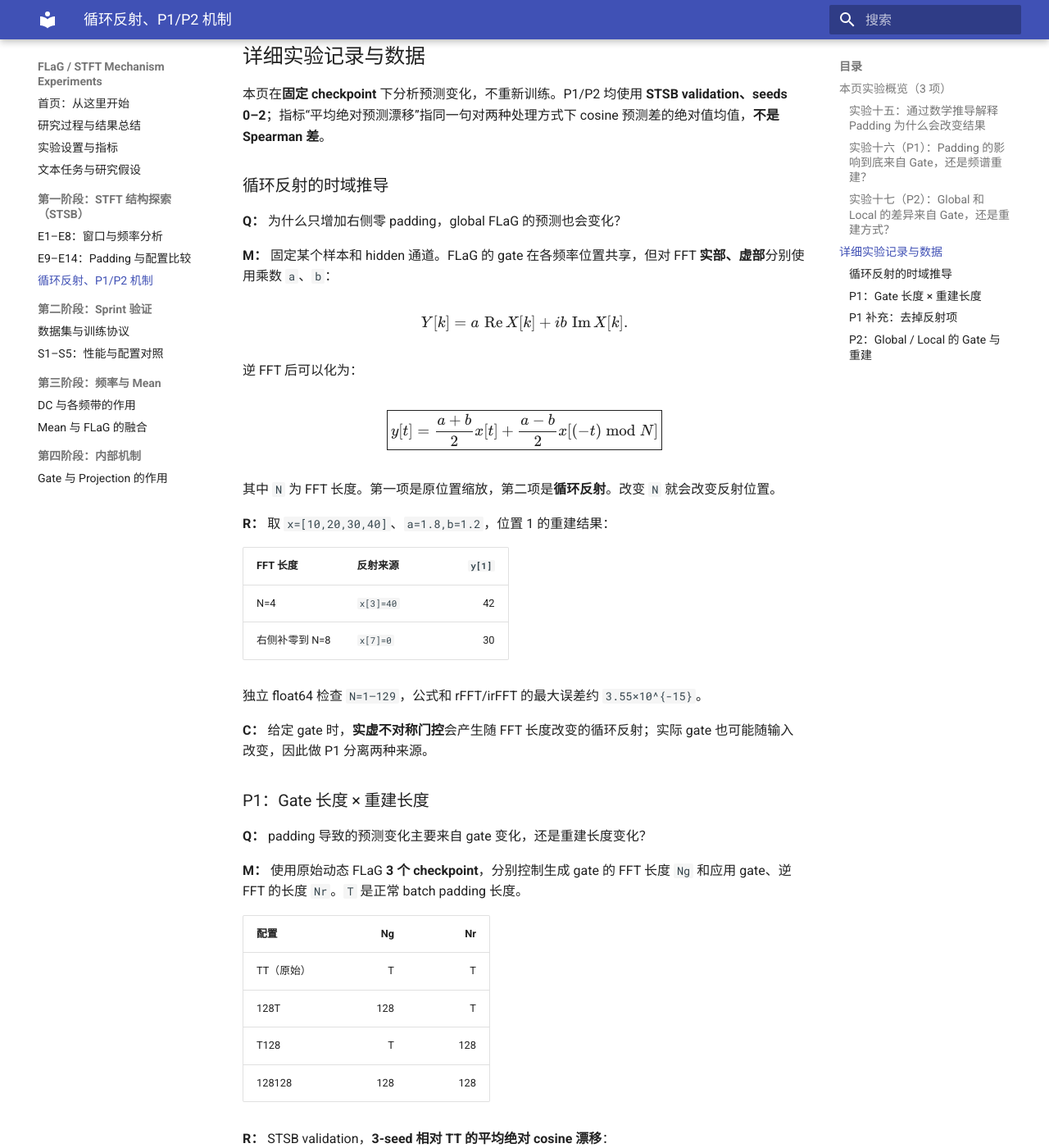
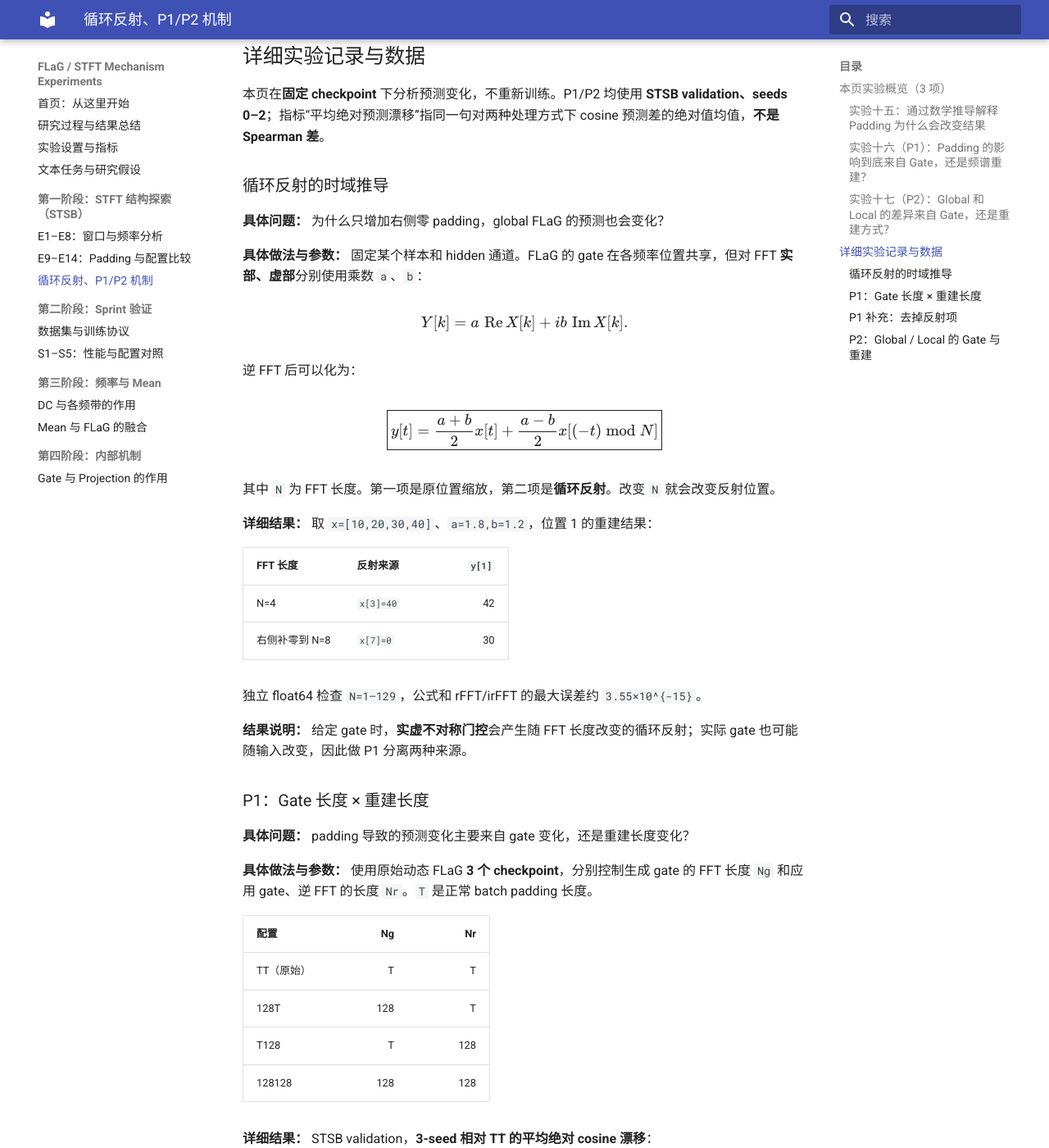
Before and after one commit to lumoswwr/FLaG-STFT-Notes, an MkDocs documentation site: the page built from docs/stsb/03-mechanism.md, in a window 1280 px wide and 1400 px high, scrolled down 1391 px. Shown: the whole window at 82% size. Built offline with MkDocs 1.6.1 and Material for MkDocs 9.7.7, drawn with Linux system fonts in a browser that asks for light colours; some of the changed text lies outside the part shown.

Commit message:
Replace abbreviated QMRC labels with self-explanatory Chinese detail headings

```diff
--- a/docs/stsb/03-mechanism.md
+++ b/docs/stsb/03-mechanism.md
@@ -39,9 +39,9 @@
 
 ### 循环反射的时域推导
 
-**Q：** 为什么只增加右侧零 padding，global FLaG 的预测也会变化？
+**具体问题：** 为什么只增加右侧零 padding，global FLaG 的预测也会变化？
 
-**M：** 固定某个样本和 hidden 通道。FLaG 的 gate 在各频率位置共享，但对 FFT **实部、虚部**分别使用乘数 `a`、`b`：
+**具体做法与参数：** 固定某个样本和 hidden 通道。FLaG 的 gate 在各频率位置共享，但对 FFT **实部、虚部**分别使用乘数 `a`、`b`：
 
 $$
 Y[k]=a\,\operatorname{Re}X[k]+ib\,\operatorname{Im}X[k].
@@ -55,7 +55,7 @@ $$
 
 其中 `N` 为 FFT 长度。第一项是原位置缩放，第二项是**循环反射**。改变 `N` 就会改变反射位置。
 
-**R：** 取 `x=[10,20,30,40]`、`a=1.8,b=1.2`，位置 1 的重建结果：
+**详细结果：** 取 `x=[10,20,30,40]`、`a=1.8,b=1.2`，位置 1 的重建结果：
 
 | FFT 长度 | 反射来源 | `y[1]` |
 | --- | --- | ---: |
@@ -64,13 +64,13 @@ $$
 
 独立 float64 检查 `N=1–129`，公式和 rFFT/irFFT 的最大误差约 `3.55×10^{-15}`。
 
-**C：** 给定 gate 时，**实虚不对称门控**会产生随 FFT 长度改变的循环反射；实际 gate 也可能随输入改变，因此做 P1 分离两种来源。
+**结果说明：** 给定 gate 时，**实虚不对称门控**会产生随 FFT 长度改变的循环反射；实际 gate 也可能随输入改变，因此做 P1 分离两种来源。
 
 ### P1：Gate 长度 × 重建长度
 
-**Q：** padding 导致的预测变化主要来自 gate 变化，还是重建长度变化？
+**具体问题：** padding 导致的预测变化主要来自 gate 变化，还是重建长度变化？
 
-**M：** 使用原始动态 FLaG **3 个 checkpoint**，分别控制生成 gate 的 FFT 长度 `Ng` 和应用 gate、逆 FFT 的长度 `Nr`。`T` 是正常 batch padding 长度。
+**具体做法与参数：** 使用原始动态 FLaG **3 个 checkpoint**，分别控制生成 gate 的 FFT 长度 `Ng` 和应用 gate、逆 FFT 的长度 `Nr`。`T` 是正常 batch padding 长度。
 
 | 配置 | Ng | Nr |
 | --- | ---: | ---: |
@@ -79,7 +79,7 @@ $$
 | T128 | T | 128 |
 | 128128 | 128 | 128 |
 
-**R：** STSB validation，**3-seed 相对 TT 的平均绝对 cosine 漂移**：
+**详细结果：** STSB validation，**3-seed 相对 TT 的平均绝对 cosine 漂移**：
 
 | 配置 | mean ± std |
 | --- | ---: |
@@ -88,15 +88,15 @@ $$
 | T128（只换重建长度） | **0.005520 ± 0.000805** |
 | 128128 | **0.005520 ± 0.000805** |
 
-**C：** 只改变 gate 输入频谱的长度几乎没有影响，当前 padding 敏感性主要来自**重建长度**。
+**结果说明：** 只改变 gate 输入频谱的长度几乎没有影响，当前 padding 敏感性主要来自**重建长度**。
 
 ### P1 补充：去掉反射项
 
-**Q：** 如果强制实、虚 gate 相同，能否重现固定重建长度的预测变化？
+**具体问题：** 如果强制实、虚 gate 相同，能否重现固定重建长度的预测变化？
 
-**M：** 对同一 checkpoint 令两个实际乘数都等于 `(a+b)/2`，使反射项系数为零，记为 **SYM**。比较 SYM、TT、T128。
+**具体做法与参数：** 对同一 checkpoint 令两个实际乘数都等于 `(a+b)/2`，使反射项系数为零，记为 **SYM**。比较 SYM、TT、T128。
 
-**R：** STSB validation，3-seed 平均绝对 cosine 差：
+**详细结果：** STSB validation，3-seed 平均绝对 cosine 差：
 
 | 对比 | mean ± std |
 | --- | ---: |
@@ -104,13 +104,13 @@ $$
 | T128 与 TT | 0.005520 ± 0.000805 |
 | SYM 与 T128 | **0.000295 ± 0.000003** |
 
-**C：** SYM 和 T128 的预测变化高度接近，支持**循环反射是当前 padding 漂移的主要来源**。固定到 128 不等于每个有效 token 的反射项都为零：位置 0 始终自反。
+**结果说明：** SYM 和 T128 的预测变化高度接近，支持**循环反射是当前 padding 漂移的主要来源**。固定到 128 不等于每个有效 token 的反射项都为零：位置 0 始终自反。
 
 ### P2：Global / Local 的 Gate 与重建
 
-**Q：** 从 global FLaG 换成 E12，预测差异主要来自 gate 的频谱来源，还是重建路线？
+**具体问题：** 从 global FLaG 换成 E12，预测差异主要来自 gate 的频谱来源，还是重建路线？
 
-**M：** 分别加载 FLaG-trained 和 E12-trained 的 **3 个 checkpoint**。对**同一个 checkpoint**交叉更换 gate 的生成来源及实际重建路线：
+**具体做法与参数：** 分别加载 FLaG-trained 和 E12-trained 的 **3 个 checkpoint**。对**同一个 checkpoint**交叉更换 gate 的生成来源及实际重建路线：
 
 | 配置 | Gate 来源 | Gate 应用及重建路线 |
 | --- | --- | --- |
@@ -121,20 +121,20 @@ $$
 
 **GL** 表示 global 频谱**只生成 gate**，随后将 gate 应用于 local 频谱，再进行局部逆变换和帧拼接。此处“重建路线”包含频谱组织、逆变换及局部时域拼接，不只是替换 iFFT 函数。
 
-**R1：** STSB validation，**3-seed 平均绝对 cosine 漂移**：
+**预测变化：** STSB validation，**3-seed 平均绝对 cosine 漂移**：
 
 | 权重来源 | 只换 gate：LG−GG | 换重建路线：GL−GG |
 | --- | ---: | ---: |
 | FLaG-trained | \(2.86\times10^{-7}\) | **0.005770** |
 | E12-trained | \(2.14\times10^{-7}\) | **0.005970** |
 
-**R2：** 同批 validation 的 **3-seed Spearman 均值**：
+**对应评价指标：** 同批 validation 的 **3-seed Spearman 均值**：
 
 | 权重来源 | GG | LG | GL | LL |
 | --- | ---: | ---: | ---: | ---: |
 | FLaG-trained | 0.867756 | 0.867756 | 0.867590 | 0.867590 |
 | E12-trained | 0.867938 | 0.867938 | 0.868096 | 0.868096 |
 
-**C：** 两种频谱生成的句级 gate 几乎相同，global/local 预测差异主要来自**重建路线**。但是，重建路线改变并不代表 Spearman 一定提高。
+**结果说明：** 两种频谱生成的句级 gate 几乎相同，global/local 预测差异主要来自**重建路线**。但是，重建路线改变并不代表 Spearman 一定提高。
 
 **区别：** P1 改变 **global 内部的 FFT 长度**；P2 改变 **global/local 的分析与重建方式**。
```
